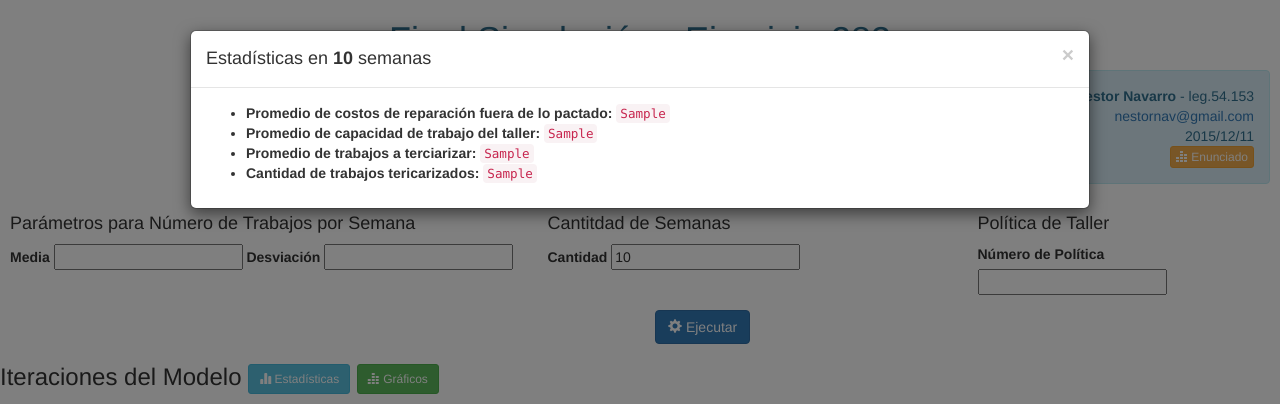
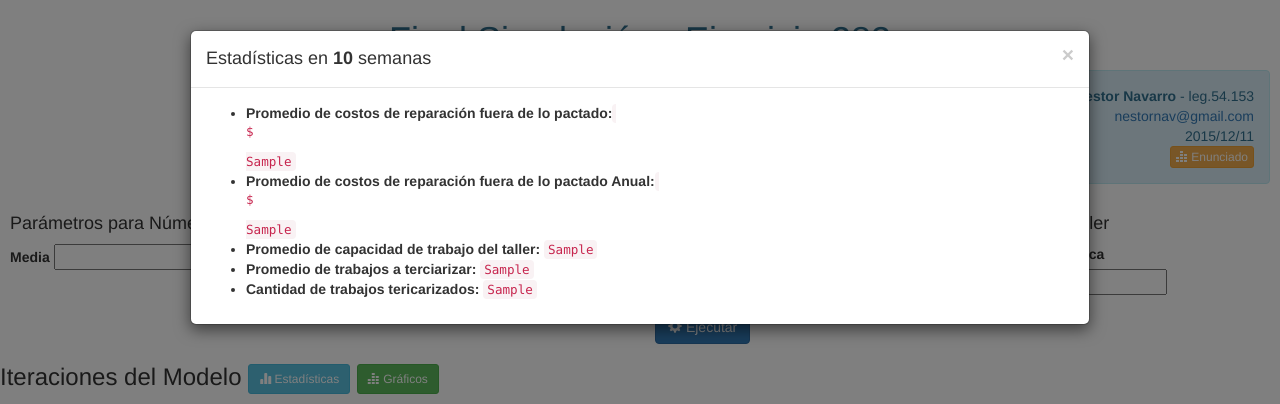
Before and after one commit to nestornav/simulacion, a Flask app: template simulacion/templates/index.html in a window 1280 px wide, after a click on "Estadísticas". Shown: the top 404 px of the page. Run offline with Flask 2, Linux system fonts and the light colour scheme; the template is opened without the code that fills it: most values are stand-ins (such as "Sample title", 1, 10 or a date in 2020); some libraries are stand-ins or nearby versions.

Commit message:
Agrega estadística de gasto anaul de excedentes de trabajo

```diff
--- a/simulacion/app.py
+++ b/simulacion/app.py
@@ -50,9 +50,11 @@ def run_simulation():
     numero_politica = int(request.form["numero_politica"])
 
     resultados = sim.simulate(numero_semanas, media_respuesta, desv_respuesta, numero_politica)
+    costo_excedente = sim.to_ndarray(resultados,"costo_excedente")
 
     stats = {
-        "promedio_costo_excedente" : sim.to_ndarray(resultados,"costo_excedente").mean(),
+        "promedio_costo_excedente" : costo_excedente.mean(),
+        "promedio_costo_anual_excedentes": float((costo_excedente.sum() * 52) / len(costo_excedente)),
         "promedio_capacidad_trabajo" : sim.to_ndarray(resultados,"cantidad_trabajos_realizar_semana").mean(),
         "promedio_trabajos_terciarizados" : sim.to_ndarray(resultados,"cantidad_trabajo_terciarizado").mean(),
         "cantidad_trabajos_terciarizados" : sim.to_ndarray(resultados,"cantidad_trabajo_terciarizado").sum()
--- a/simulacion/templates/index.html
+++ b/simulacion/templates/index.html
@@ -227,7 +227,11 @@
             <ul>
                 <li>
                     <strong>Promedio de costos de reparación fuera de lo pactado: </strong>
-                    <code>{{stats["promedio_costo_excedente"]}}</code>
+                    <code><p>$</p> {{stats["promedio_costo_excedente"]}}</code>
+                </li>
+                <li>
+                    <strong>Promedio de costos de reparación fuera de lo pactado Anual: </strong>
+                    <code><p>$</p> {{stats["promedio_costo_anual_excedentes"]}}</code>
                 </li>
                 <li>
                     <strong>Promedio de capacidad de trabajo del taller: </strong>
```
Also changed, not shown: 1 other file.
